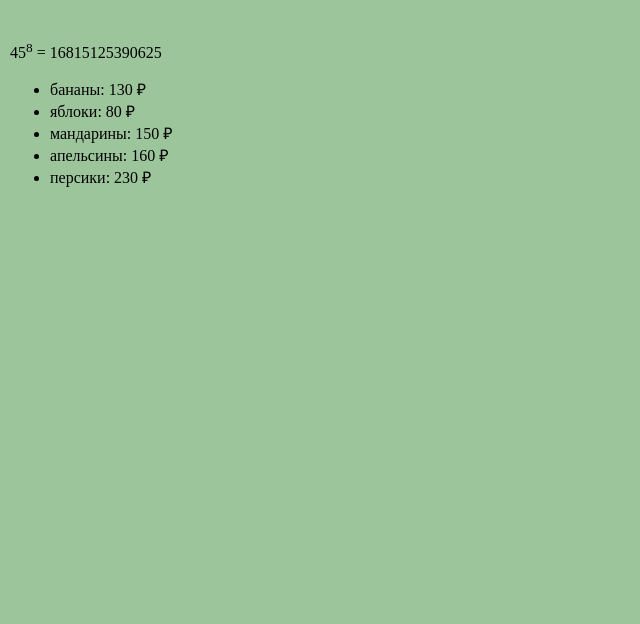
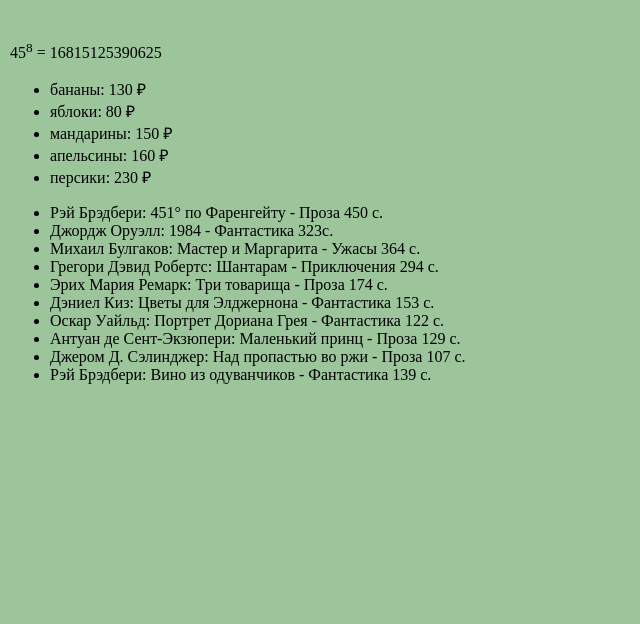
Before and after one commit to smoanlyfa/web_lab2, a Flask app: page /lab2/example in a window 1280 px wide. Shown: the part 67-691 px from the top of the page, without its empty margins (0-640 px from the left). Run offline with Flask 3, Linux system fonts and the light colour scheme.

Commit message:
Книги

```diff
--- a/app.py
+++ b/app.py
@@ -175,4 +175,16 @@
         {'name':'апельсины', 'price': 160},
         {'name':'персики', 'price': 230},
     ]
-    return render_template('example.html', nlab=nlab, group=group, fruits=fruits)
+    books = [
+        {'author':'Рэй Брэдбери', 'name': '451° по Фаренгейту', 'hanr': 'Проза', 'col': '450 с.'},
+        {'author':'Джордж Оруэлл', 'name': '1984', 'hanr': 'Фантастика', 'col': '323с.'},
+        {'author':'Михаил Булгаков', 'name': 'Мастер и Маргарита', 'hanr': 'Ужасы', 'col': '364 с.'},
+        {'author':'Грегори Дэвид Робертс', 'name': 'Шантарам', 'hanr': 'Приключения', 'col': '294 с.'},
+        {'author':'Эрих Мария Ремарк', 'name': 'Три товарища', 'hanr': 'Проза', 'col': '174 с.'},
+        {'author':'Дэниел Киз', 'name': 'Цветы для Элджернона', 'hanr': 'Фантастика', 'col': '153 с.'},
+        {'author':'Оскар Уайльд', 'name': 'Портрет Дориана Грея', 'hanr': 'Фантастика', 'col': '122 с.'},
+        {'author':'Антуан де Сент-Экзюпери', 'name': 'Маленький принц', 'hanr': 'Проза', 'col': '129 с.'},
+        {'author':'Джером Д. Сэлинджер', 'name': 'Над пропастью во ржи', 'hanr': 'Проза', 'col': '107 с.'},
+        {'author':'Рэй Брэдбери', 'name': 'Вино из одуванчиков', 'hanr': 'Фантастика', 'col': '139 с.'},
+    ]
+    return render_template('example.html', nlab=nlab, group=group, fruits=fruits, books=books)
--- a/templates/example.html
+++ b/templates/example.html
@@ -19,6 +19,13 @@
             <li>{{f.name}}: {{f.price}} &#8381;</li>
             {% endfor %}
         </ul>
+
+        <ul>
+            {% for b in books %}
+            <li>{{b.author}}: {{b.name}} - {{b.hanr}} {{b.col}} </li>
+            {% endfor %}
+        </ul>
+
     </main>
 
     <footer>
```
